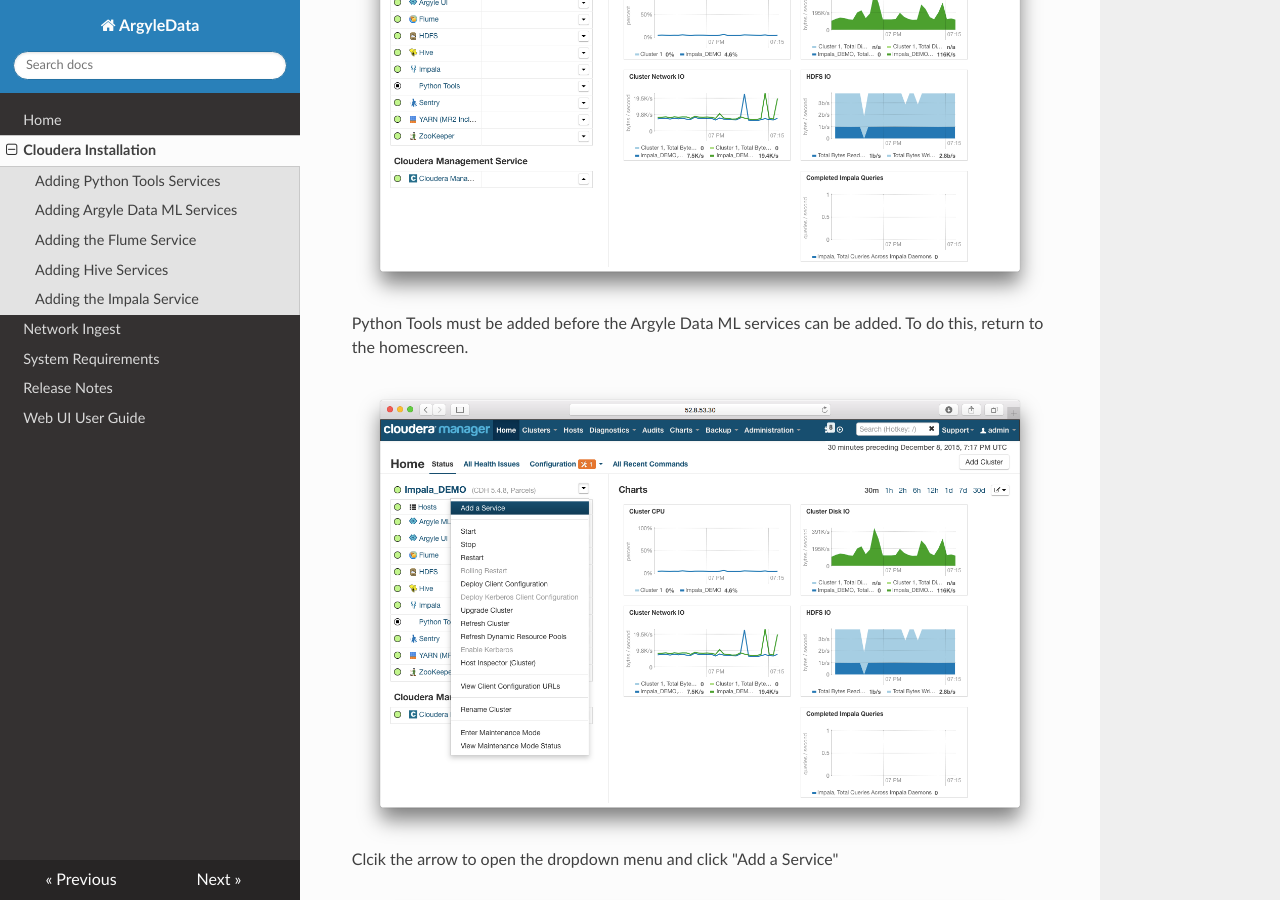
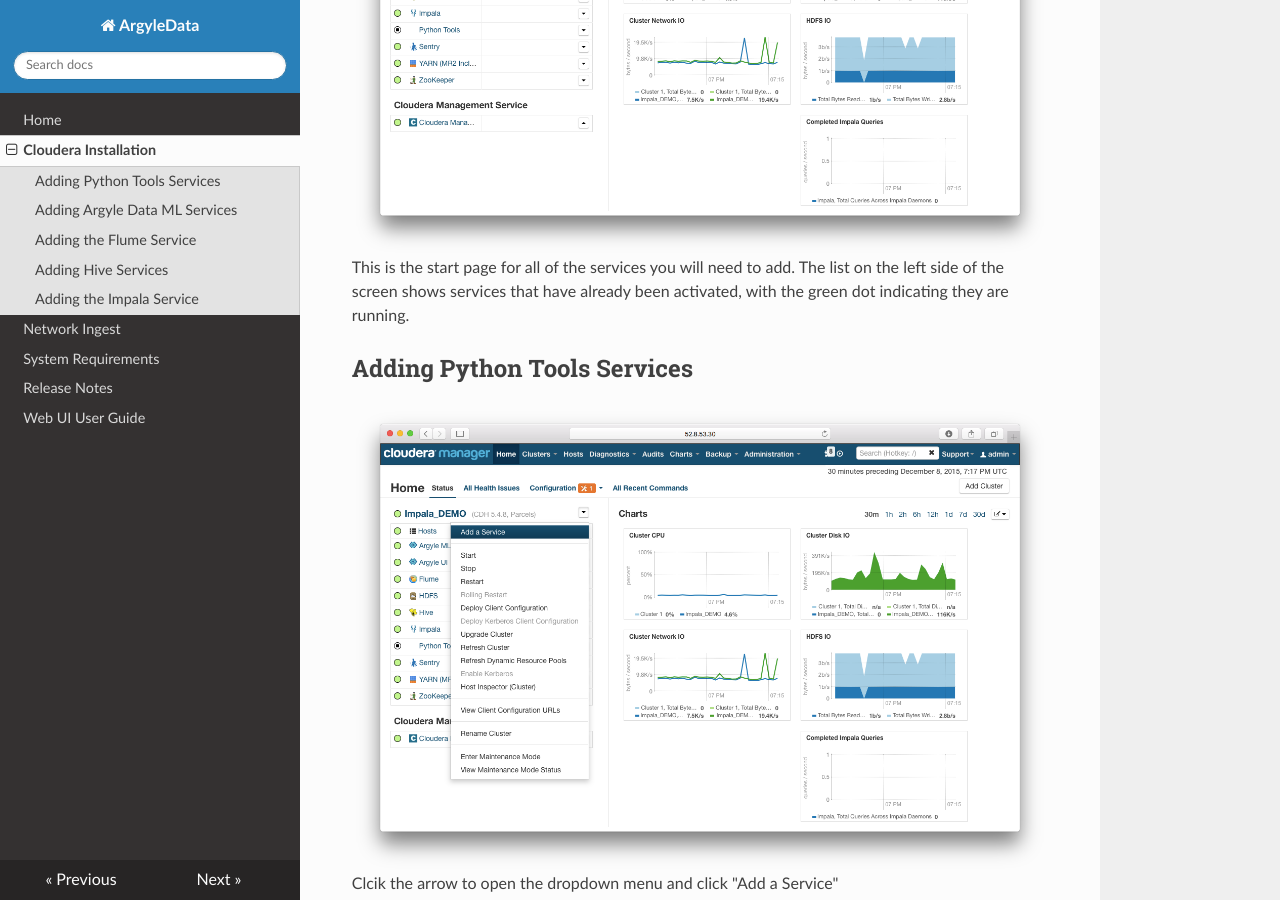
Before and after one commit to tomhowells/documentation, an MkDocs documentation site: the page built from docs/cloudera-install.md, in a window 1280 px wide and 900 px high, scrolled down 368 px. Built offline with MkDocs 1.6.1, drawn with Linux system fonts in a browser that asks for light colours; nearby versions of some CDN libraries; old or Windows-style settings are respelled for this version of MkDocs.

Commit message:
Update cloudera-install.md
update summary text

```diff
--- a/docs/cloudera-install.md
+++ b/docs/cloudera-install.md
@@ -1,8 +1,9 @@
 # Cloudera 5.4 Configuration
 
+![alt text](./images/ClouderaImplementationImages/Python_add_service_wizard_1.png)
+This is the start page for all of the services you will need to add. The list on the left side of the screen shows services that have already been activated, with the green dot indicating they are running.
+
 ## Adding Python Tools Services
-![alt text](./images/ClouderaImplementationImages/Python_add_service_wizard_1.png)
-Python Tools must be added before the Argyle Data ML services can be added. To do this, return to the homescreen.
 
 ![alt text](./images/ClouderaImplementationImages/Python_add_service_wizard_2.png)
 Clcik the arrow to open the dropdown menu and click "Add a Service"
```
